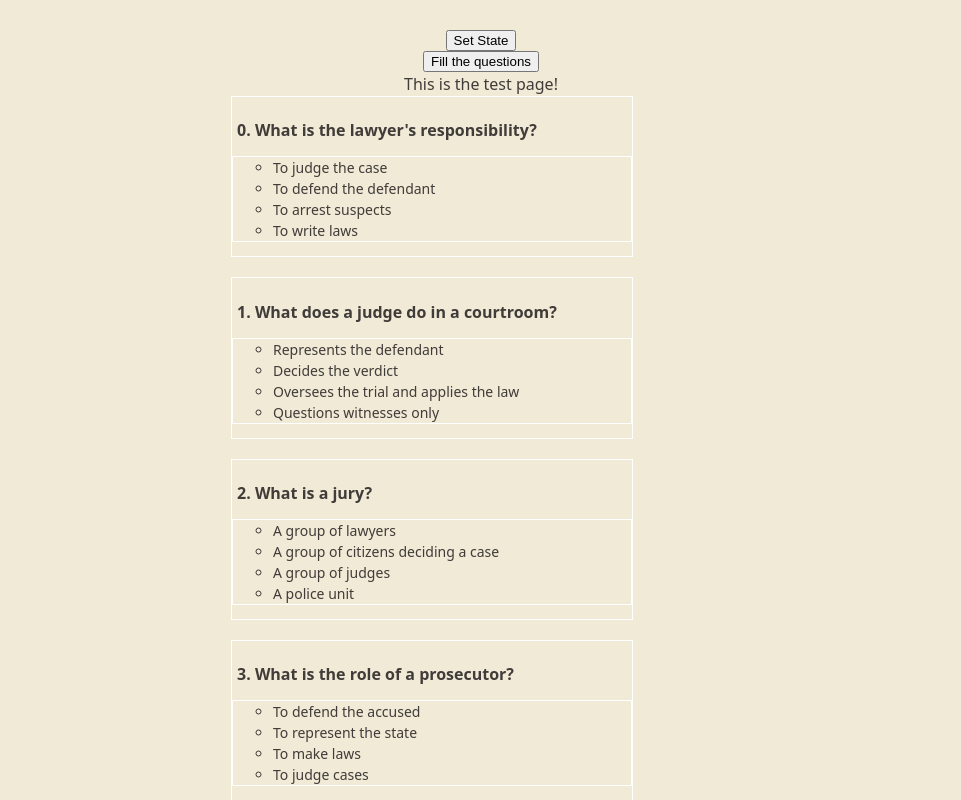
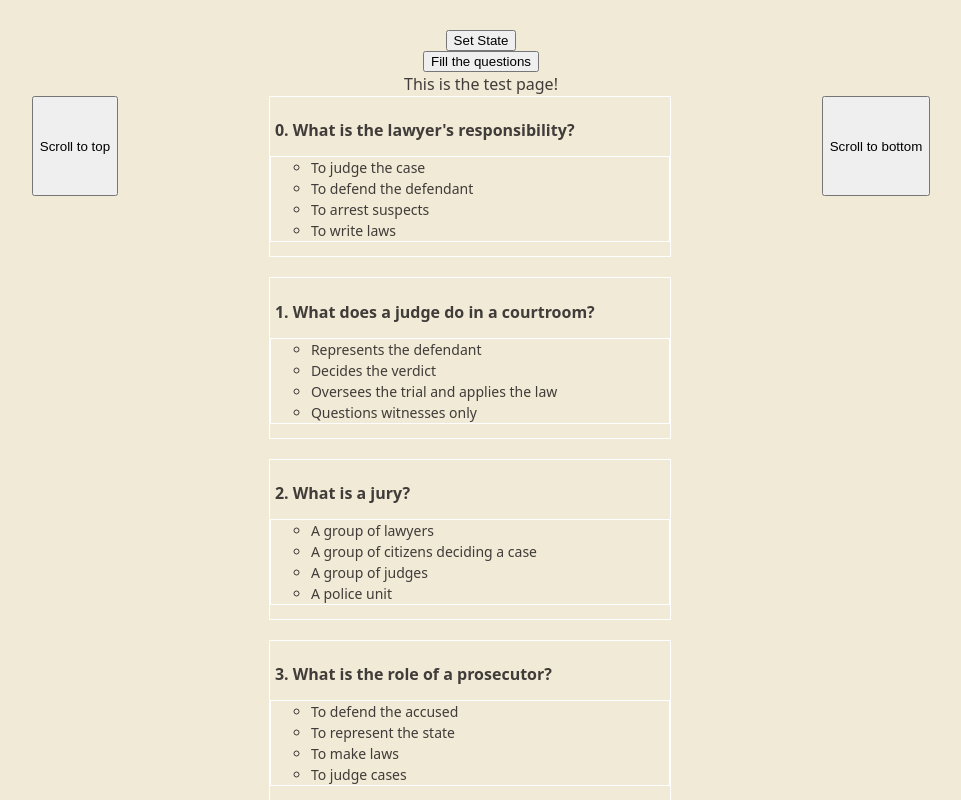
Before and after one commit to EmirMarles/lawyer-test, a React (Vite) app in the folder lawyer-test/: page / in a window 1280 px wide. Both pictures are taken after a click on the button "Start Test!". Shown: the top 800 px of the page, without its empty margins (159-1120 px from the left). Built offline with nearby package versions, Linux system fonts and the light colour scheme.

Commit message:
added a few thing

```diff
--- a/lawyer-test/src/App.jsx
+++ b/lawyer-test/src/App.jsx
@@ -14,7 +14,7 @@ function App() {
 
 
   useEffect(() => {
-    // saving answers locally
+    // saving results locally from an API
     localStorage.setItem('apiAnswer', JSON.stringify(answers))
   }, [answers])
 
--- a/lawyer-test/src/components/TestPage.css
+++ b/lawyer-test/src/components/TestPage.css
@@ -19,4 +19,25 @@
     bottom: 0;
     border: 2px solid black;
     padding: 20px;
+    background-color: white;
 }
+
+.questions-grid{
+    display: flex;
+    flex-flow: row;
+    justify-content: space-evenly;
+
+    width: 1000px;
+}
+
+.scroll-to-top{
+    margin-right: 100px;
+    max-height: 100px;
+    position: sticky;
+}
+
+.scroll-to-bottom{
+    max-height: 100px;
+    margin-left: 100px;
+    position: static;
+}
--- a/lawyer-test/src/components/TestPage.jsx
+++ b/lawyer-test/src/components/TestPage.jsx
@@ -1,4 +1,4 @@
-import { useEffect, useState } from "react"
+import { useEffect, useState, useRef } from "react"
 import { Question } from "./Question"
 import './TestPage.css'
 import { useNavigate } from "react-router-dom"
@@ -16,10 +16,10 @@ export function TestPage({ timerCountdown,
     setArrayOfAnswers,
     setAnswers
 }) {
-
     const navigate = useNavigate()
     const [pageQuestionIndex, setPageQuestionIndex] = useState(0)
     const [showPopUp, setShowPopUp] = useState(false)
+    const endRef = useRef(null)
 
     useEffect(() => {
         const setPageIndex = (num) => {
@@ -43,6 +43,10 @@ export function TestPage({ timerCountdown,
     const movePage = () => {
         if (pageIndex < 4) {
             navigate(`/main-test-page/test-page${pageIndex + 2}`)
+            window.scrollTo({
+                top: 0,
+                left: 0,
+            })
         }
     }
 
@@ -50,6 +54,10 @@ export function TestPage({ timerCountdown,
         console.log('MOVING BACK index: ', pageIndex)
         if (pageIndex > 0) {
             navigate(`/main-test-page/test-page${(pageIndex + 1) - 1}`)
+            window.scrollTo({
+                top: 0,
+                left: 0,
+            })
         }
     }
 
@@ -93,11 +101,12 @@ export function TestPage({ timerCountdown,
                 console.error(err)
             }
         }
-        // HOW TO REDIRECT TO THE PAGE WITH THE DATA ON THE //
+        // HOW TO REDIRECT TO THE PAGE WITH DATA //
 
         if (hasAllAnswers(arrayOfAnswers)) {
             sendAnswers();
             navigate('/results')
+            window.scrollTo(0, 0)
         }
     }
 
@@ -107,14 +116,35 @@ export function TestPage({ timerCountdown,
         return
     }
 
-    const fillInTheQuestions = () =>{
+    const fillInTheQuestions = () => {
         let newArr = [...arrayOfAnswers]
+        let answers = [
+            '0', '1', '2', '3', '0', '1', '2', '3', '0', '1', '2', '3',
+            '0', '1', '2', '3', '0', '1', '2', '3', '0', '1', '2', '3',
+            '0', '1', '2', '3', '0', '1', '2', '3', '0', '1', '2', '3',
+            '0', '1', '2', '3', '0', '1', '2', '3', '0', '1', '2', '3',
+            '0', '1', '2', '3', '0', '1', '2', '3', '0', '1', '2', '3',
+            '0', '1', '2', '3', '0', '1', '2', '3', '0', '1', '2', '3',
+            '0', '1', '2', '3'
+        ]
         newArr[22] = "2"
         newArr[45] = "2"
         newArr[68] = "3"
         newArr[91] = "3"
-        setArrayOfAnswers(newArr)
+        setArrayOfAnswers(answers)
         return
+    }
+
+    const handleScrollTop = () => {
+        window.scrollTo({
+            top: 0,
+            left: 0,
+            behavior: 'smooth'
+        })
+    }
+
+    const handleScrollBottom = () => {
+        endRef?.current.scrollIntoView({ behavior: 'smooth' })
     }
 
     return (
@@ -125,6 +155,7 @@ export function TestPage({ timerCountdown,
             {/* <Timer timerCountdown={timerCountdown} setTimerCountdown={setTimerCountdown}></Timer> */}
             <div className="header">This is the test page!</div>
             <div className="questions-grid">
+                <button className="scroll-to-top" onClick={handleScrollTop}>Scroll to top</button>
                 <div className="questions">
                     {questions.map((question, index) => {
                         const globalIndex = pageQuestionIndex + index
@@ -140,6 +171,8 @@ export function TestPage({ timerCountdown,
                 </div>
                 {showPopUp &&
                     (<div className="popup">Please Fill in all the questions : {pageIndex}!</div>)}
+                <button className="but scroll-to-bottom" onClick={handleScrollBottom}>Scroll to bottom</button>
+            </div>
             <div className="prev-next-button">
                 <button className="prev" onClick={movePageBack}>Previous Page</button>
                 {pageIndex === 3
@@ -147,6 +180,6 @@ export function TestPage({ timerCountdown,
                     : (<button className="next" onClick={movePage}>Next Page </button>)
                 }
             </div>
-            </div>
+            <div className="empty" ref={endRef}></div>
         </div>)
 }
--- a/lawyer-test/src/pages/MainTestPage.jsx
+++ b/lawyer-test/src/pages/MainTestPage.jsx
@@ -4,7 +4,6 @@ import { TestPage } from "../components/TestPage"
 import { Routes, Route, } from "react-router-dom"
 import { divideQuestions } from "../utils/arraysHelper"
 import { useNavigate } from "react-router-dom"
-// import { hasAnswers } from "../utils/hasAnswers"
 
 export default function MainTestPage({ setAnswers }) {
 
```
Also changed, not shown: lawyer-test/src/components/Timer.css (line endings or trailing spaces). Lines whose indentation alone changed are shown as unchanged.
